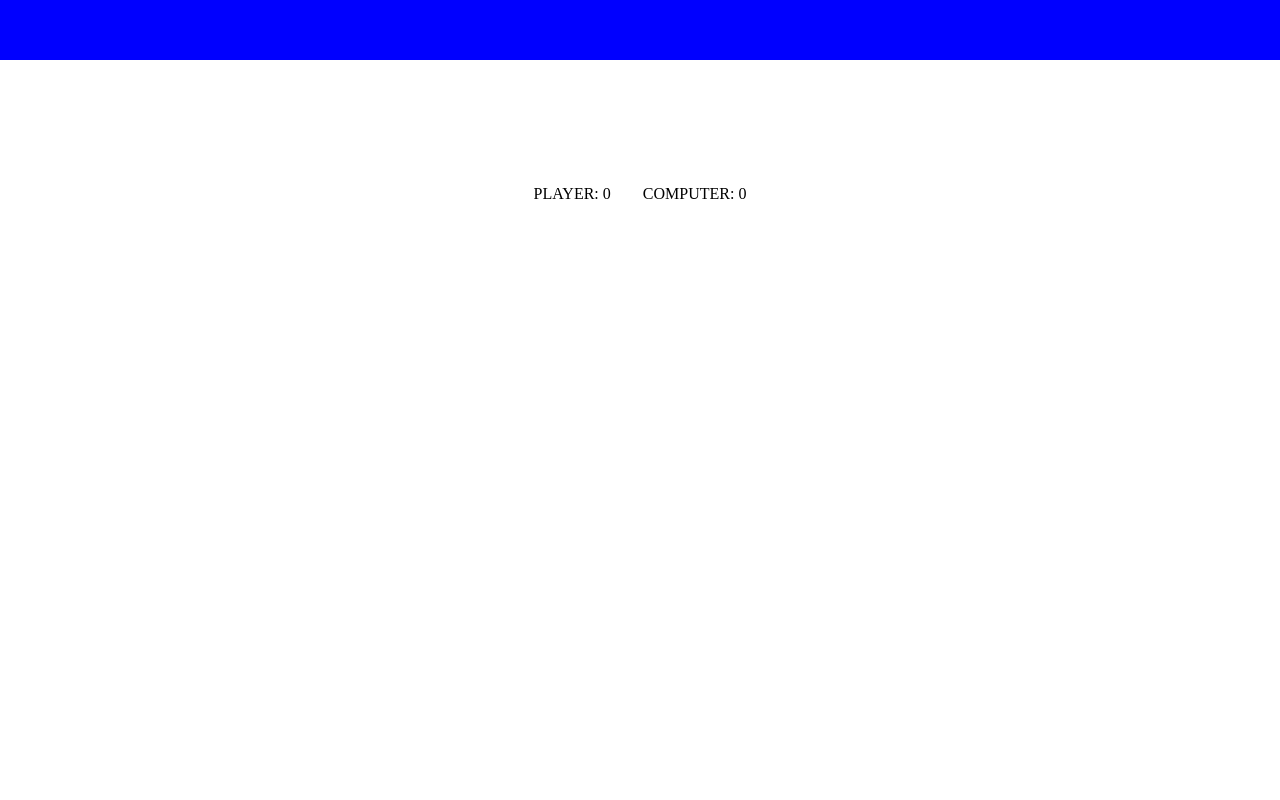
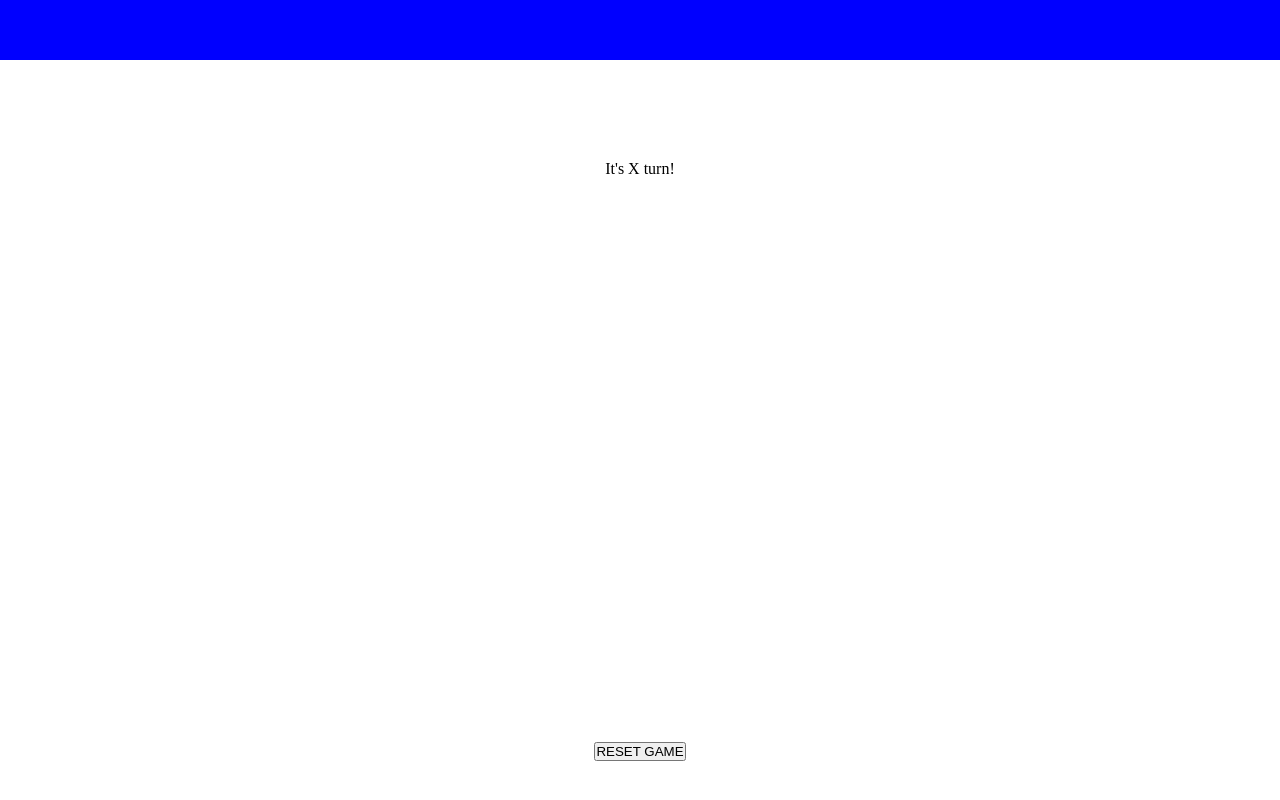
Before and after one commit to lesYeauxSansVisage/tic-tac-toe, a plain HTML site: page index.html in a window 1280 px wide. Shown: the part 740-1540 px from the top of the page. Drawn offline with Linux system fonts and the light colour scheme.

Commit message:
added the start and end sections

```diff
--- a/index.html
+++ b/index.html
@@ -19,16 +19,24 @@
 
     <section class="game-page">
         <div class="game-display">
-            <p game-display__counter>PLAYER: <span>0</span></p>
-            <p game-display__counter>COMPUTER: <span>0</span></p>
+            <p game-display__counter>It's <span id="message-span">X</span> turn!</p>
 
         </div>
 
-        <div class="game-table">
+        <div class="game-table" id="game-table">
 
         </div>
 
+        <button class="reset-btn" id="reset">RESET GAME</button>
+
     </section>
+
+
+    <section class="result-page">
+        <h2 class="result__message" id="final-message"></h2>
+    </section>
+
+
 
 
     <script src="app.js"></script>
```
